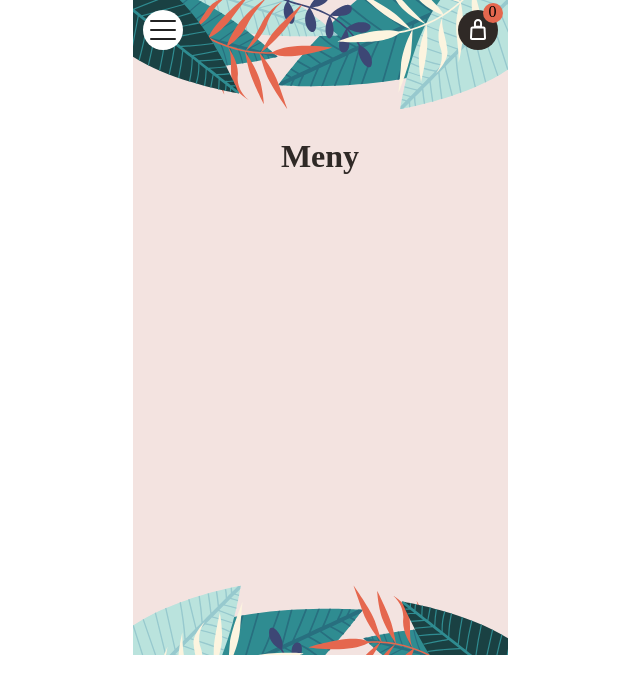
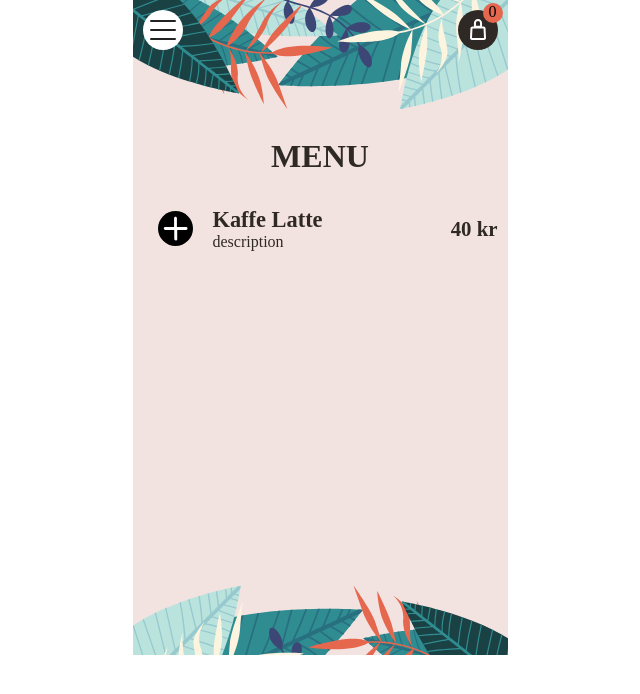
Before and after one commit to Kybbe/fire-turtles, a React (Create React App) app: page / in a window 1280 px wide. Shown: the top 694 px of the page, without its empty margins (320-960 px from the left). Built offline with nearby package versions, Linux system fonts and the light colour scheme.

Commit message:
Revert "fixed menu to be live"
This reverts commit 5913ecb20999c76eef3f87a0dc41e5219e852a32.

```diff
--- a/src/App.css
+++ b/src/App.css
@@ -243,7 +243,7 @@ nav a:hover {
   justify-content: space-between;
   align-items: center;
   padding: 10px;
-  margin-bottom: 7px;
+  margin-bottom: 10px;
   cursor: pointer;
 }
 
--- a/src/views/Menu.js
+++ b/src/views/Menu.js
@@ -9,29 +9,28 @@ import { addToCart } from "../store/menuActions";
 function Menu() {
 
 	const dispatch = useDispatch();
-	const menu = useSelector(state => state.menu);
+	const cart = useSelector(state => state.cart);
 
 	function addItem(item) {
 		console.log("adding item to cart", item);
 		dispatch( addToCart(item) );
 	}
+	console.log(cart)
 
 	return (
 		<div className="menuInfo backgroundBeige">
 			<img src={header} alt="header" className="header"></img>
-			<h1 style={{textAlign: "center"}}>Meny</h1>
+			<h1 style={{textAlign: "center"}}>MENU</h1>
 
 			<ul className='menuList'>
-				{menu.map(item => (
-					<li key={item.id} className='menuItem' onClick={() => addItem({name: item.title, price: item.price})}>
+				<li className='menuItem' onClick={() => addItem({name: "Kaffe Latte", price: "40"})}>
 					<img src={add} alt="add" className='menuPlus'></img>
 					<div className='menuItemText'>
-						<h2 className="menuTitle">{item.title}</h2>
-						<p className="menuDescription">{item.desc}</p>
+						<h2 className="menuTitle"> Kaffe Latte </h2>
+						<p className="menuDescription">description</p>
 					</div>
-					<h2 className="menuPrice">{item.price} kr</h2>
+					<h2 className="menuPrice">40 kr</h2>
 				</li>
-				))}
 			</ul>
 			<img src={footer} alt="footer" className="footer"></img>
 		</div>
```
